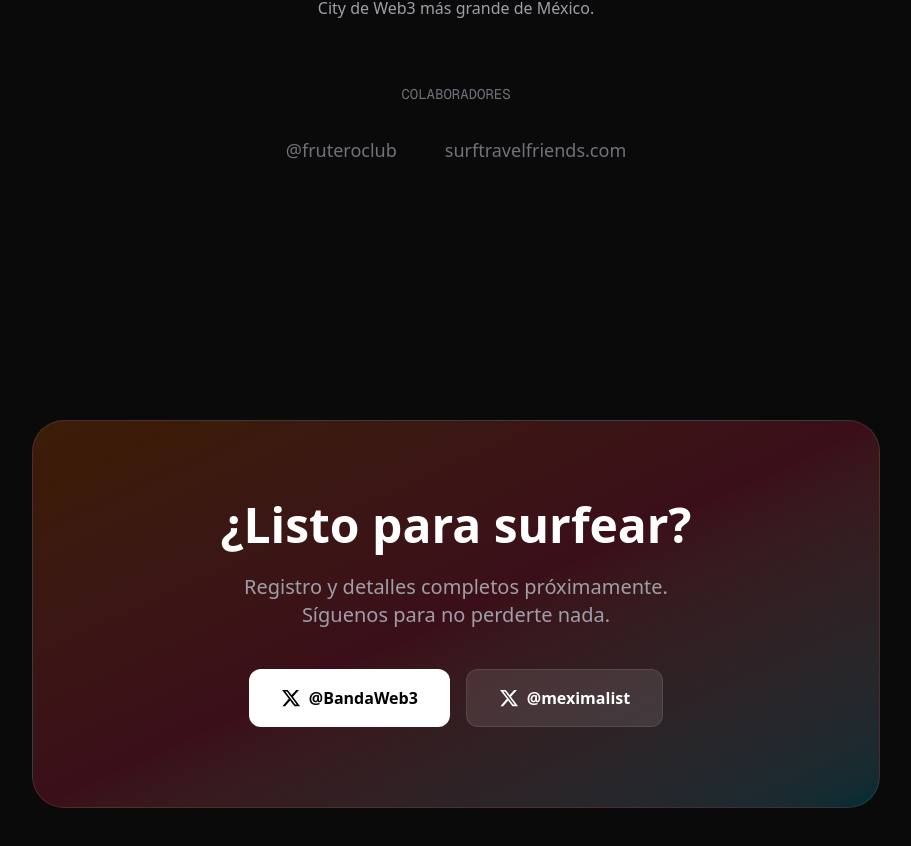
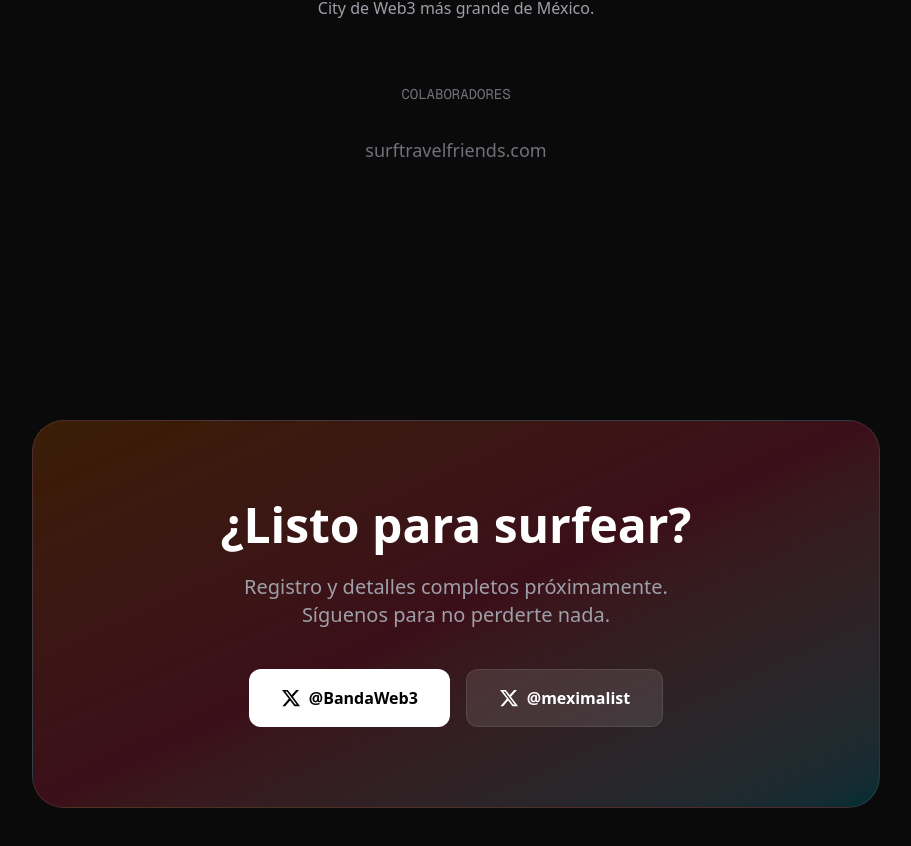
Before and after one commit to mexiweb3/bandaweb3-surfweek, a Next.js app: page / in a window 1280 px wide. Shown: the part 4793-5639 px from the top of the page, without its empty margins (184-1095 px from the left). Built offline with nearby package versions, Linux system fonts and the light colour scheme.

Commit message:
Remove Frutero Club from partners

```diff
--- a/src/app/page.tsx
+++ b/src/app/page.tsx
@@ -329,7 +329,6 @@ export default function Home() {
 
           <div className="flex flex-wrap justify-center items-center gap-12">
             {[
-              { name: "Frutero Club", handle: "@fruteroclub" },
               { name: "Surf Travel & Friends", url: "surftravelfriends.com" },
             ].map((partner) => (
               <a
```
